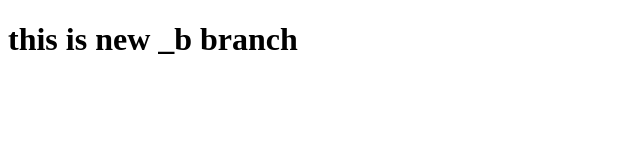
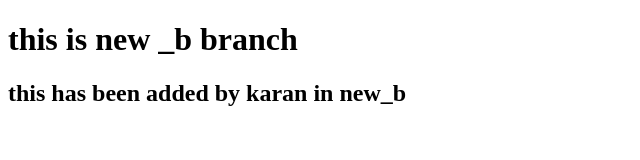
Before and after one commit to Dipesh20/CodeForGood2021, a plain HTML site: page newfile.html in a window 1280 px wide. Shown: the whole page, without its empty margins (0-640 px from the left). Drawn offline with Linux system fonts and the light colour scheme.

Commit message:
line added by karan

```diff
--- a/newfile.html
+++ b/newfile.html
@@ -11,6 +11,7 @@
 
 <body>
     <h1>this is new _b branch</h1>
+    <h2>this has been added by karan in new_b</h2>
 </body>
 
 </html>
```
